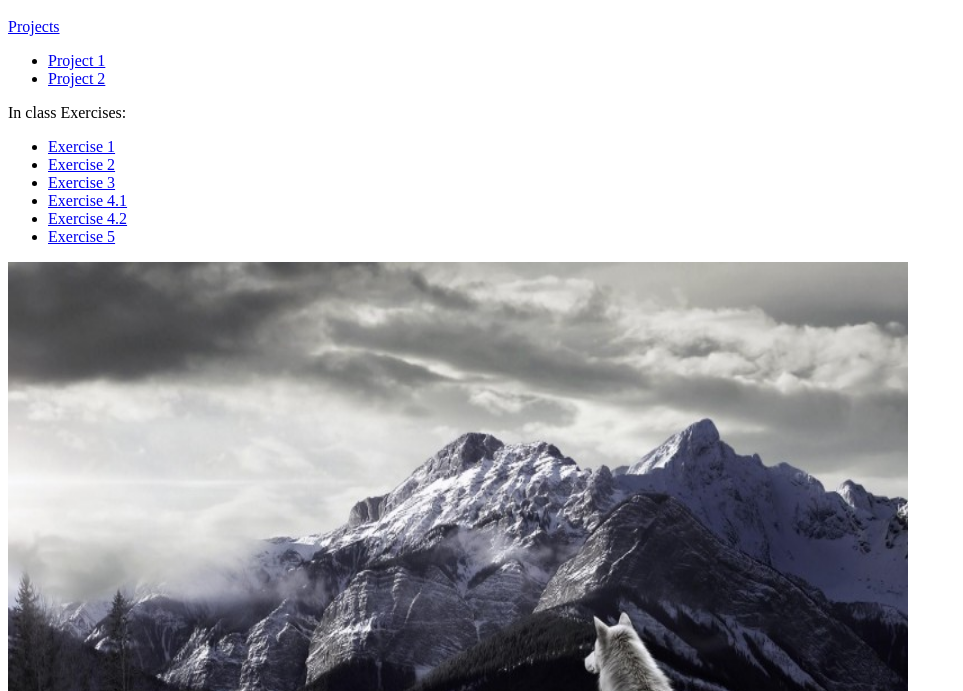
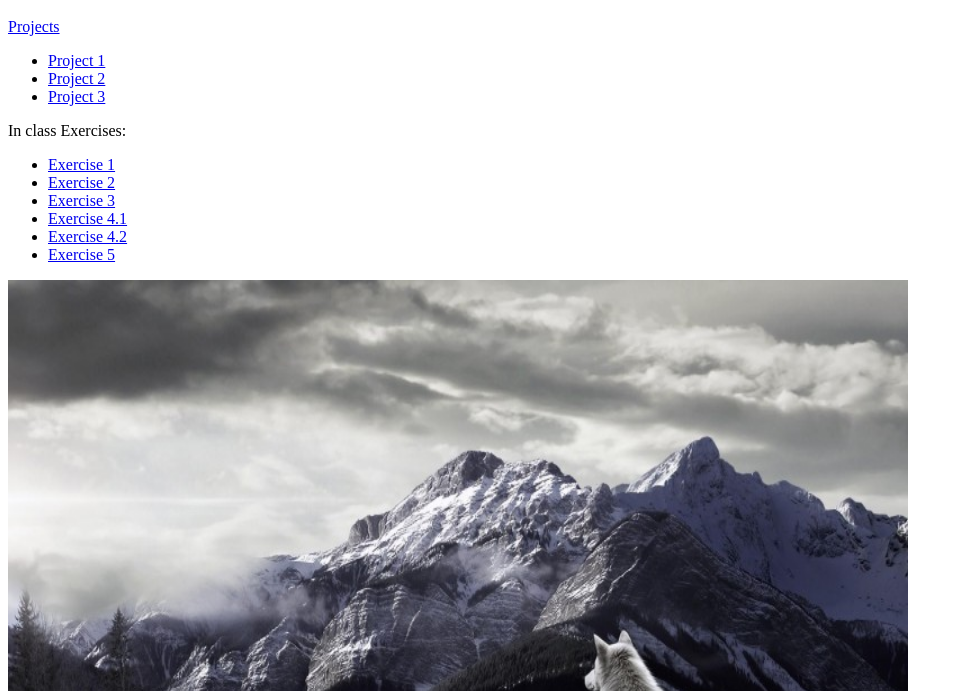
Before and after one commit to tstinar16/interactivemedia3232018, a plain HTML site: page index.html in a window 1280 px wide. Shown: the part 109-800 px from the top of the page, without its empty margins (0-963 px from the left). Drawn offline with Linux system fonts and the light colour scheme.

Commit message:
project3

```diff
--- a/index.html
+++ b/index.html
@@ -12,6 +12,7 @@
     </p></a><ul><a href="https://docs.google.com/a/mail.wou.edu/document/d/1dpfFV9zR1Kaib2hb9L8LuY2rzMAA7wspbjvGJlJQsa0/edit?usp=sharing">
     	</a><li><a href="https://www.flickr.com/photos/142787391@N03/sets/72157699274409212/with/45374402931/"> Project 1 </a> </li>
     	<li><a href="https://tstinar16.github.io/interactivemedia3232018/Project2/index.html">Project 2</a></li>
+      <li><a href="https://tstinar16.github.io/interactivemedia3232018/Project3/door1.html">Project 3</a></li>
     </ul>
   <p></p>
   <p>
```
Also changed, not shown: 1 other file.
